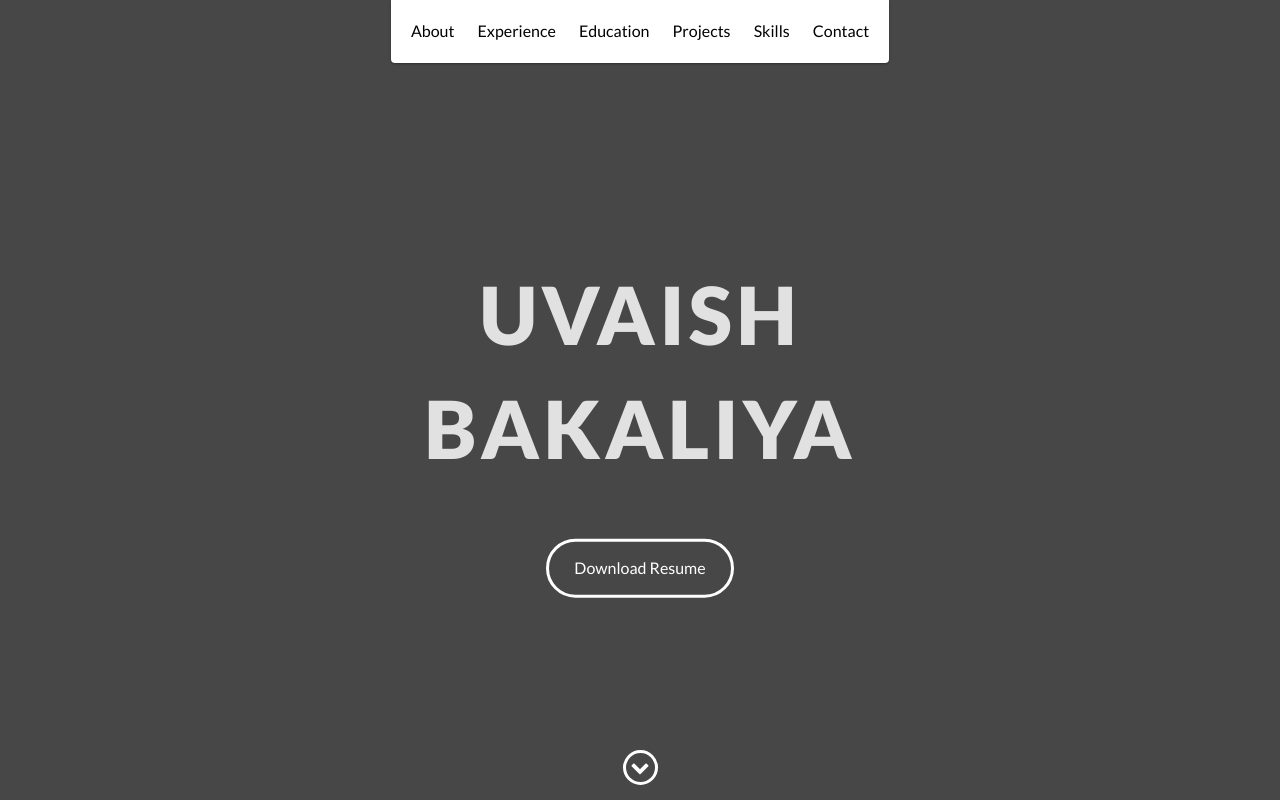
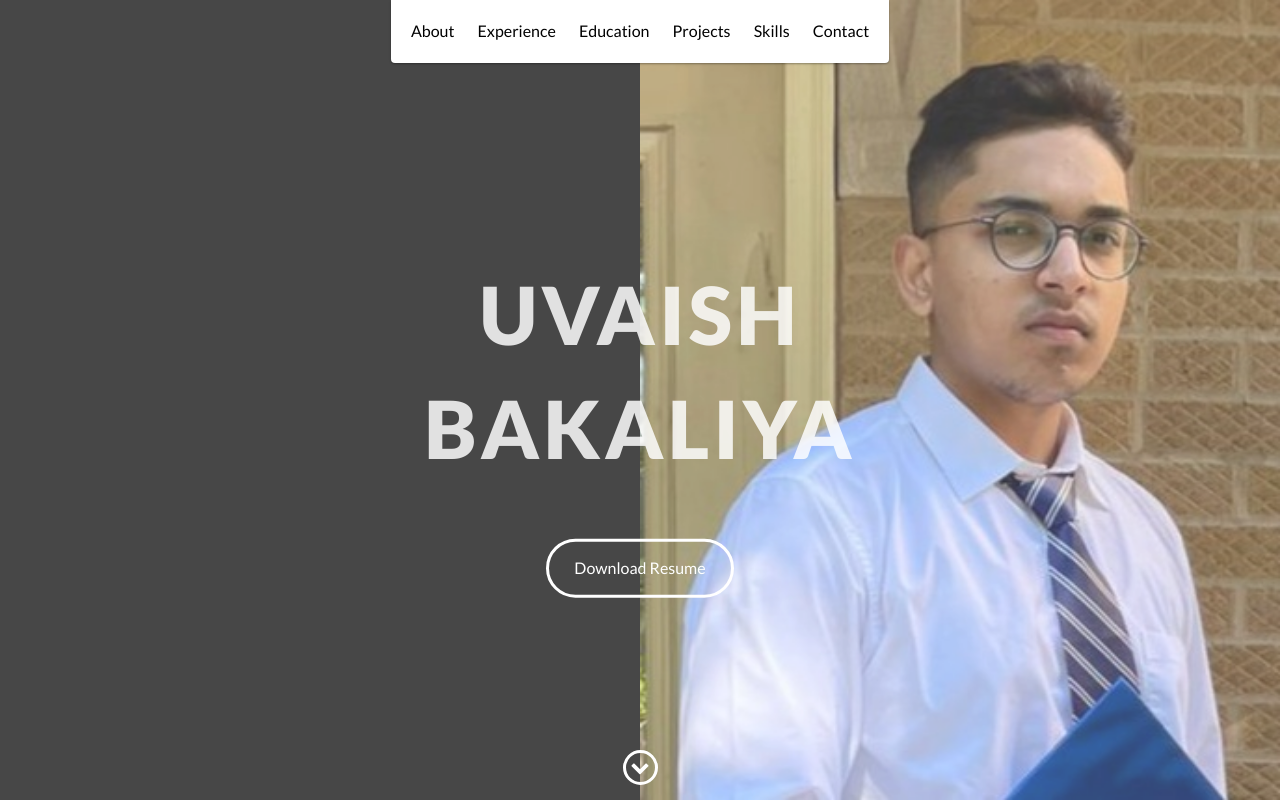
Before and after one commit to UBakaliya/Uvaish-Bakaliya, a plain HTML site: page index.html in a window 1280 px wide. Shown: the top 802 px of the page. Drawn offline with nearby package versions, Linux system fonts and the light colour scheme.

Commit message:
Update styles.css

```diff
--- a/css/styles.css
+++ b/css/styles.css
@@ -225,7 +225,7 @@ footer {
     padding: 15px;
     display: flex;
     justify-content: space-between;
-    background-image: url("images/Profile_Image.jpeg");
+    background-image: url("/images/Profile_Image.jpeg");
     background-size: 50% 100%;
     background-repeat: no-repeat;
     background-position: right;
```
